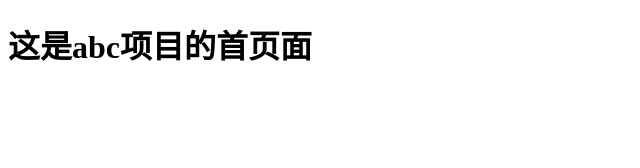
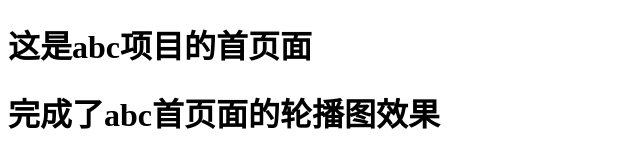
Before and after one commit to huashankejiadmin/abc, a plain HTML site: page index.html in a window 1280 px wide. Shown: the whole page, without its empty margins (0-640 px from the left). Drawn offline with Linux system fonts and the light colour scheme.

```diff
--- a/index.html
+++ b/index.html
@@ -8,5 +8,6 @@
 </head>
 <body>
     <h1>这是abc项目的首页面</h1>
+    <h1>完成了abc首页面的轮播图效果</h1>
 </body>
 </html>
```
Also changed, not shown: 1 other file.
